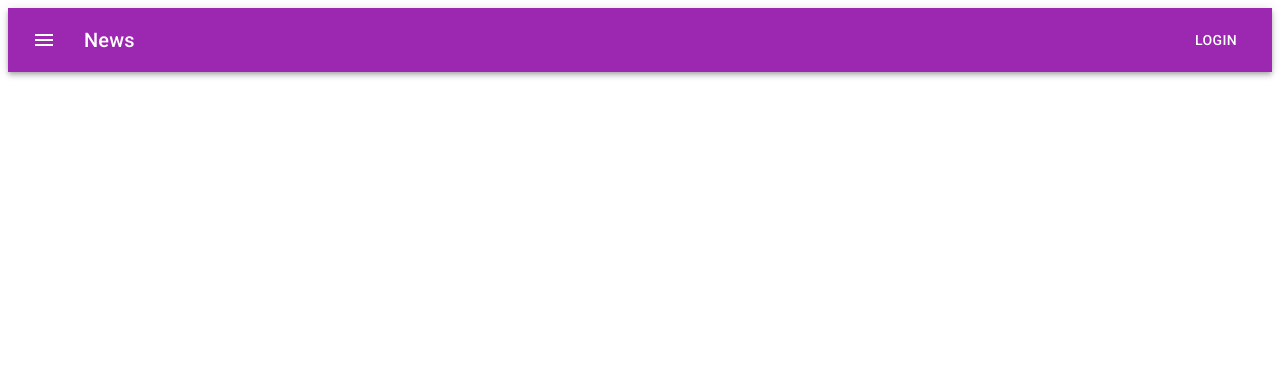
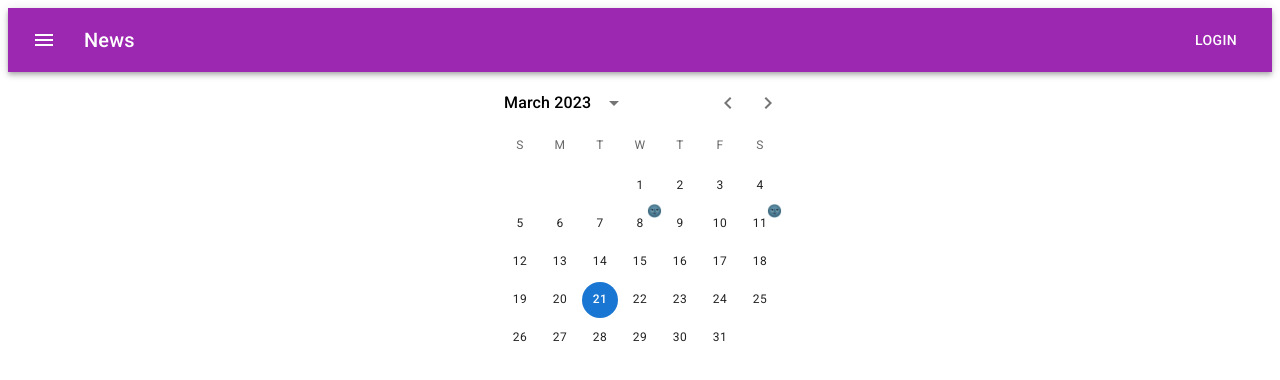
Before and after one commit to CodecoolGlobal/el-proyecte-grande-design-general-HorvathAron, a React (Create React App) app in the folder frontend/: page / in a window 1280 px wide. Shown: the top 380 px of the page. Built offline with nearby package versions, Linux system fonts and the light colour scheme.

Commit message:
add basic calendar component

```diff
--- a/frontend/src/App.jsx
+++ b/frontend/src/App.jsx
@@ -1,10 +1,12 @@
 import NavBar from './Components/NavBar';
+import Calendar from './Components/Calendar';
 
 
 export default function App() {
   return (
     <div>
         <NavBar/>
+        <Calendar/>
     </div>
   );
 }
--- /dev/null
+++ b/frontend/src/Components/Calendar.jsx
@@ -0,0 +1,126 @@
+import * as React from 'react';
+import PropTypes from 'prop-types';
+import dayjs from 'dayjs';
+import Badge from '@mui/material/Badge';
+import { AdapterDayjs } from '@mui/x-date-pickers/AdapterDayjs';
+import { LocalizationProvider } from '@mui/x-date-pickers/LocalizationProvider';
+import { PickersDay } from '@mui/x-date-pickers/PickersDay';
+import { DateCalendar } from '@mui/x-date-pickers/DateCalendar';
+import { DayCalendarSkeleton } from '@mui/x-date-pickers/DayCalendarSkeleton';
+
+function getRandomNumber(min, max) {
+  return Math.round(Math.random() * (max - min) + min);
+}
+
+/**
+ * Mimic fetch with abort controller https://developer.mozilla.org/en-US/docs/Web/API/AbortController/abort
+ * ⚠️ No IE11 support
+ */
+function fakeFetch(date, { signal }) {
+  return new Promise((resolve, reject) => {
+    const timeout = setTimeout(() => {
+      const daysInMonth = date.daysInMonth();
+      const daysToHighlight = [1, 2, 3].map(() => getRandomNumber(1, daysInMonth));
+
+      resolve({ daysToHighlight });
+    }, 500);
+
+    signal.onabort = () => {
+      clearTimeout(timeout);
+      reject(new DOMException('aborted', 'AbortError'));
+    };
+  });
+}
+
+const initialValue = dayjs();
+
+function ServerDay(props) {
+  const { highlightedDays = [], day, outsideCurrentMonth, ...other } = props;
+
+  const isSelected =
+    !props.outsideCurrentMonth && highlightedDays.indexOf(props.day.date()) > 0;
+
+  return (
+    <Badge
+      key={props.day.toString()}
+      overlap="circular"
+      badgeContent={isSelected ? '🌚' : undefined}
+    >
+      <PickersDay {...other} outsideCurrentMonth={outsideCurrentMonth} day={day} />
+    </Badge>
+  );
+}
+
+ServerDay.propTypes = {
+  /**
+   * The date to show.
+   */
+  day: PropTypes.object.isRequired,
+  highlightedDays: PropTypes.arrayOf(PropTypes.number),
+  /**
+   * If `true`, day is outside of month and will be hidden.
+   */
+  outsideCurrentMonth: PropTypes.bool.isRequired,
+};
+
+export default function DateCalendarServerRequest() {
+  const requestAbortController = React.useRef(null);
+  const [isLoading, setIsLoading] = React.useState(false);
+  const [highlightedDays, setHighlightedDays] = React.useState([]);
+
+  const fetchHighlightedDays = (date) => {
+    const controller = new AbortController();
+    fakeFetch(date, {
+      signal: controller.signal,
+    })
+      .then(({ daysToHighlight }) => {
+        setHighlightedDays(daysToHighlight);
+        setIsLoading(false);
+      })
+      .catch((error) => {
+        // ignore the error if it's caused by `controller.abort`
+        if (error.name !== 'AbortError') {
+          throw error;
+        }
+      });
+
+    requestAbortController.current = controller;
+  };
+
+  React.useEffect(() => {
+    fetchHighlightedDays(initialValue);
+    // abort request on unmount
+    return () => requestAbortController.current?.abort();
+  }, []);
+
+  const handleMonthChange = (date) => {
+    if (requestAbortController.current) {
+      // make sure that you are aborting useless requests
+      // because it is possible to switch between months pretty quickly
+      requestAbortController.current.abort();
+    }
+
+    setIsLoading(true);
+    setHighlightedDays([]);
+    fetchHighlightedDays(date);
+  };
+
+  return (
+    <LocalizationProvider dateAdapter={AdapterDayjs}>
+      <DateCalendar
+        defaultValue={initialValue}
+        loading={isLoading}
+        onMonthChange={handleMonthChange}
+        renderLoading={() => <DayCalendarSkeleton />}
+        slots={{
+          day: ServerDay,
+        }}
+        slotProps={{
+          day: {
+            highlightedDays,
+          },
+        }}
+      />
+    </LocalizationProvider>
+  );
+}
--- /dev/null
+++ b/package.json
@@ -0,0 +1,6 @@
+{
+  "dependencies": {
+    "@mui/x-date-pickers": "^6.0.2",
+    "dayjs": "^1.11.7"
+  }
+}
```
Also changed, not shown: 1 other file (tests, documents, lock files or other folders).
